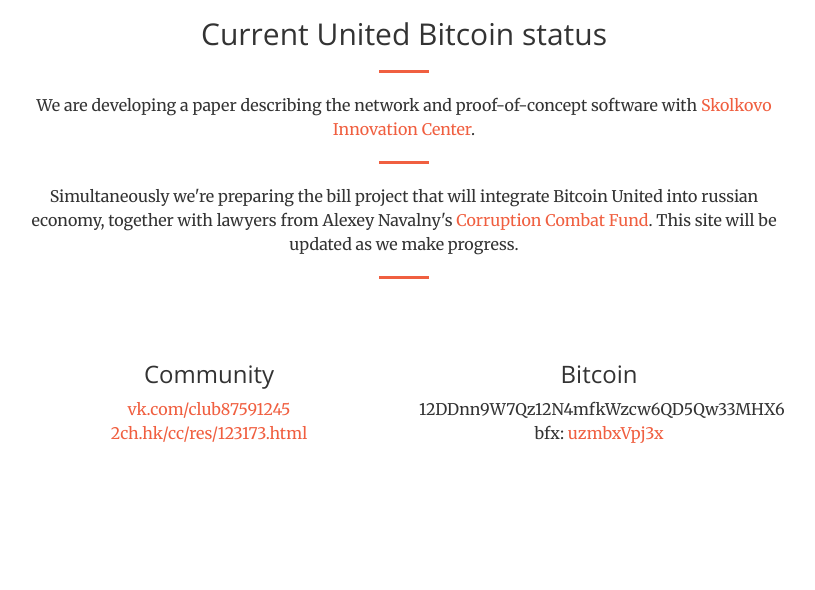
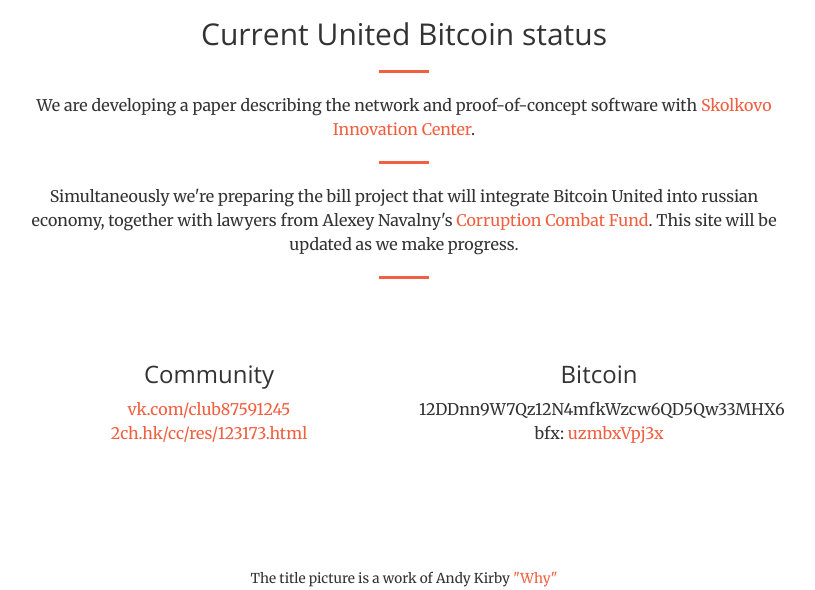
Before and after one commit to apsheronets/united-bitcoin, a plain HTML site: page index.html in a window 1280 px wide. Shown: the part 7612-8202 px from the top of the page, without its empty margins (236-1051 px from the left). Before the commit the page ends 8177 px from the top, so only its background shows below. Drawn offline with nearby package versions, Linux system fonts and the light colour scheme; some icons are missing; a web font is replaced by a local one.

Commit message:
Copyrights for the main photo. I'm a good boy.

```diff
--- a/index.html
+++ b/index.html
@@ -313,6 +313,9 @@
         </div>
     </section>
 
+    <footer style="text-align: center">
+      <p><small>The title picture is a work of Andy Kirby <a href="https://500px.com/photo/75511575/why-by-andy-kirby">"Why"</a></small></p>
+    </footer>
 
     <!-- jQuery -->
     <script src="js/jquery.js"></script>
```
